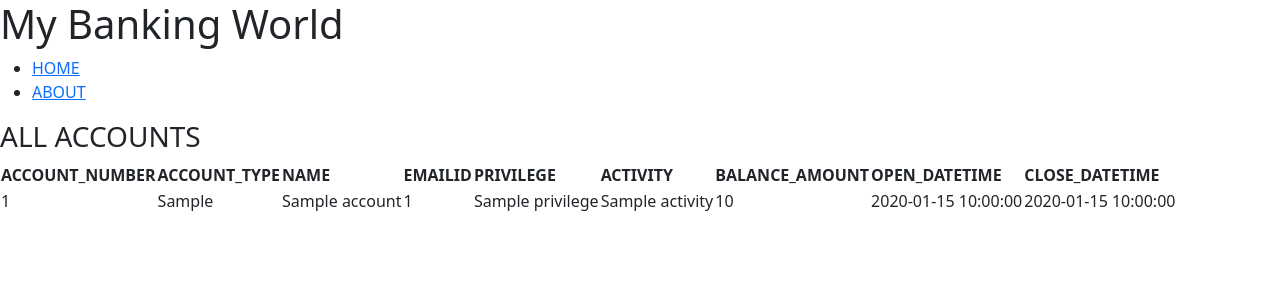
After one commit to 171801rohith/MyBankingWorld_FlaskApp, a Flask app: page /admin/viewAcc in a window 1280 px wide. The commit adds this page. Shown: the top 300 px of the page. Run offline with Flask 3, Linux system fonts and the light colour scheme; the visitor is signed in with stand-in values (Sample User, id 1); a database or web service that is not in the repository returns one stand-in record (values such as "Sample title").

Commit message:
view_all_accounts by admin added

```diff
--- a/WTForms/adminOptions.py
+++ b/WTForms/adminOptions.py
@@ -5,3 +5,4 @@ from wtforms import SubmitField
 class AdminOptions(FlaskForm):
     privilegeVal = SubmitField("Change Privileges Value")
     trans = SubmitField("View All Transactions")
+    acc = SubmitField("View All Accounts")
--- a/admin/admin.py
+++ b/admin/admin.py
@@ -114,7 +114,22 @@ def view_all_transactions():
     if "emailID" in session:
         transactions = mongodb.TransactionsHistory.find({})
         if transactions:
-            return render_template("transactionHistory.html", transactions=list(transactions))
+            return render_template(
+                "transactionHistory.html", transactions=list(transactions)
+            )
         else:
             flash(f"No transactions available to view")
     return redirect(url_for("admin.adminOptionsIndex"))
+
+
+@admin.route("/viewAcc", methods=["POST", "GET"])
+def view_all_accounts():
+    from app import mongodb
+
+    if "emailID" in session:
+        accounts = mongodb.Accounts.find({})
+        if accounts:
+            return render_template("viewAllAccounts.html", accounts=list(accounts))
+        else:
+            flash(f"No Accounts available to view")
+    return redirect(url_for("admin.adminOptionsIndex"))
--- a/admin/templates/adminOptions.html
+++ b/admin/templates/adminOptions.html
@@ -5,4 +5,7 @@
 <form action="/admin/transactionHistory" method="POST">
   {{adminOptions.hidden_tag()}} {{adminOptions.trans}}
 </form>
+<form action="/admin/viewAcc" method="POST">
+  {{adminOptions.hidden_tag()}} {{adminOptions.acc}}
+</form>
 {%endblock content%}
--- /dev/null
+++ b/templates/viewAllAccounts.html
@@ -0,0 +1,29 @@
+{%extends "layout.html"%} {%block content%}
+<h3>ALL ACCOUNTS</h3>
+<table>
+  <tr>
+    <th><b>ACCOUNT_NUMBER</b></th>
+    <th><b>ACCOUNT_TYPE</b></th>
+    <th><b>NAME</b></th>
+    <th><b>EMAILID</b></th>
+    <th><b>PRIVILEGE</b></th>
+    <th><b>ACTIVITY</b></th>
+    <th><b>BALANCE_AMOUNT</b></th>
+    <th><b>OPEN_DATETIME</b></th>
+    <th><b>CLOSE_DATETIME</b></th>
+  </tr>
+  {%for account in accounts%}
+  <tr>
+    <td>{{account.Account_Number}}</td>
+    <td>{{account.Account_type}}</td>
+    <td>{{account.Name}}</td>
+    <td>{{account.EmailID}}</td>
+    <td>{{account.Privilege}}</td>
+    <td>{{account.Activity}}</td>
+    <td>{{account.Balance}}</td>
+    <td>{{account.Open_date}}</td>
+    <td>{{account.Close_date}}</td>
+  </tr>
+  {%endfor%}
+</table>
+{%endblock content%}
```
